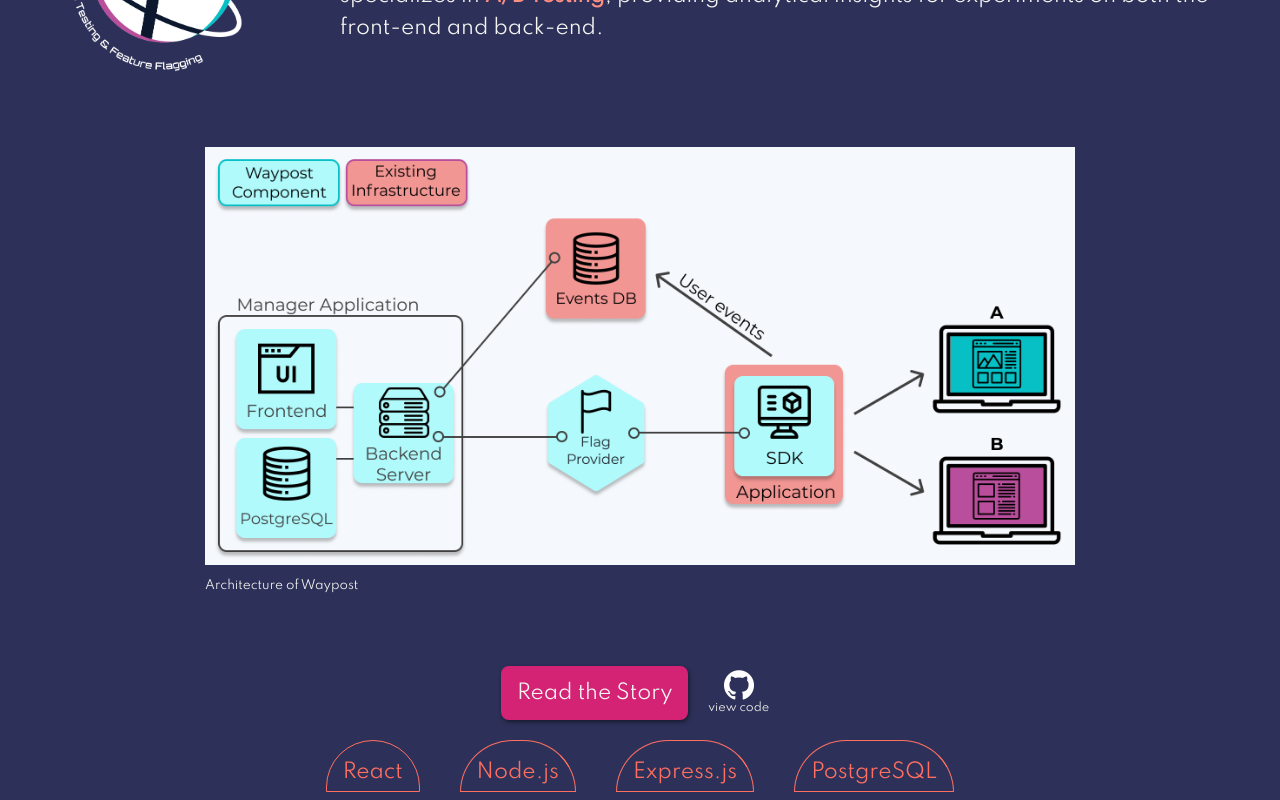
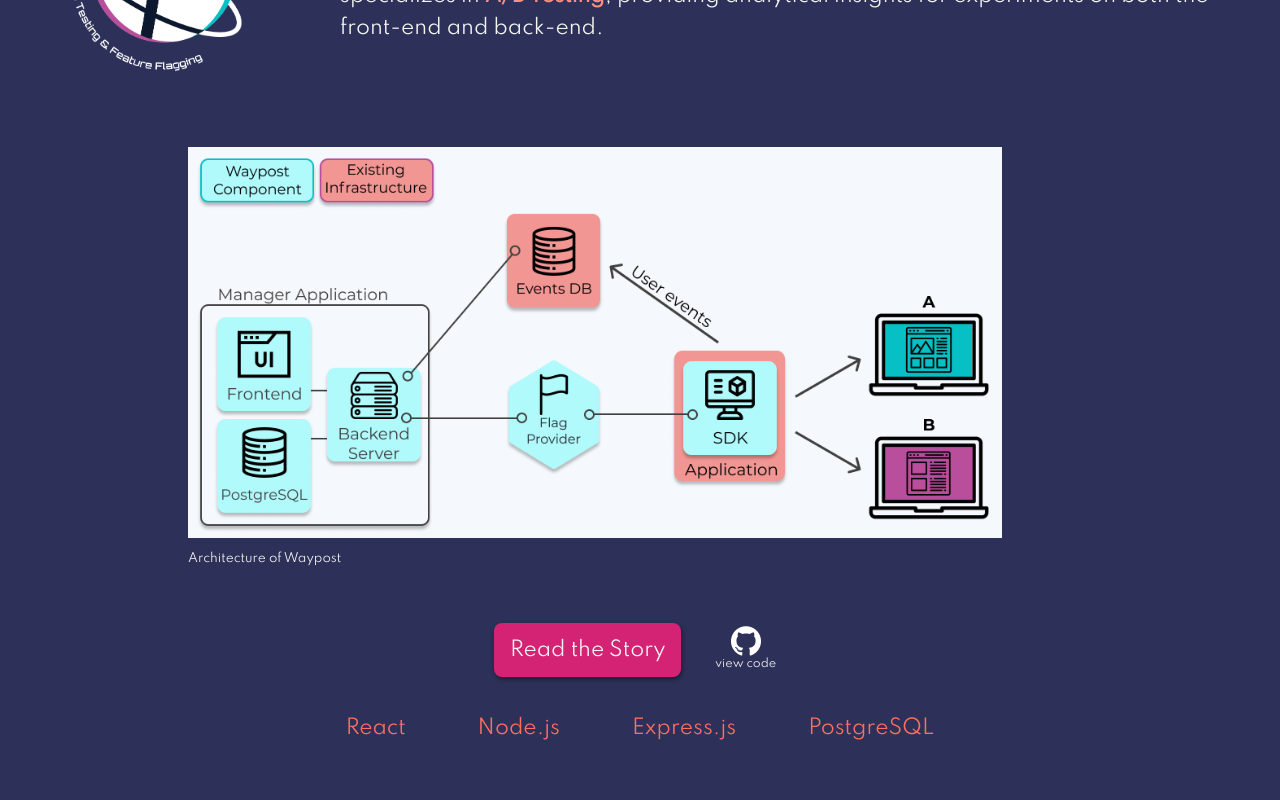
Before and after one commit to julia-martin/personal-website, a React (Create React App) app: page / in a window 1280 px wide. Shown: the part 2400-3200 px from the top of the page. Built offline with nearby package versions, Linux system fonts and the light colour scheme.

Commit message:
Fix image aspect ratio on Safari and add resume link

```diff
--- a/src/components/ButtonLink.js
+++ b/src/components/ButtonLink.js
@@ -18,7 +18,7 @@
   border: none;
   border-radius: 8px;
   padding: 12px 16px 12px;
-  margin: 15px 10px 15px 0px;
+  margin: 15px 24px 15px 0px;
   box-shadow: 1px 2px 4px hsl(0deg 0% 0% / 0.5);
   transition: transform 400ms;
   will-change: transform;
--- a/src/components/Footer.js
+++ b/src/components/Footer.js
@@ -11,6 +11,7 @@
       <SiteLinks>
         <Item><Link href="https://github.com/julia-martin">github</Link></Item>
         <Item><Link href="https://www.linkedin.com/in/juliadmartin/">linkedin</Link></Item>
+        <Item><Link href="/resume.pdf">resume</Link></Item>
       </SiteLinks>
     </FooterWrapper>
   );
--- a/src/components/ProjectSummary.js
+++ b/src/components/ProjectSummary.js
@@ -83,6 +83,8 @@
 `;
 
 const Figure = styled.figure`
+  display: flex;
+  flex-direction: column;
   padding: 20px;
   margin: 20px 5px;
   border-radius: 20px;
@@ -97,8 +99,8 @@
 `;
 
 const Img = styled.img`
-    height: 90%;
-    width: auto;
+    width: 90%;
+    justify-self: center;
 `;
 
 const StackSection = styled.div`
@@ -109,9 +111,6 @@
 
 const StackItem = styled.div`
   display: inline-block;
-  border: 1px solid ${COLORS.palette['100']};
-  border-top-left-radius: 99999px;
-  border-top-right-radius: 99999px;
   color: ${COLORS.palette['100']};
   padding: 16px 16px 4px;
   margin: 5px 20px;
```
Also changed, not shown: 1 other file (tests, documents, lock files or other folders).
